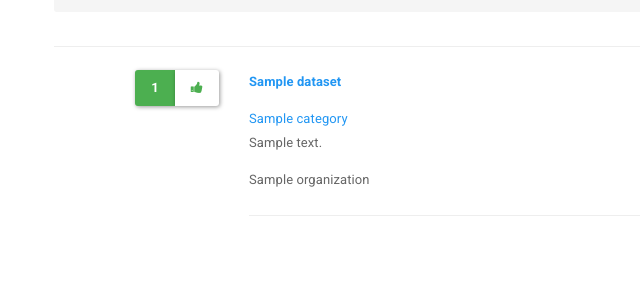
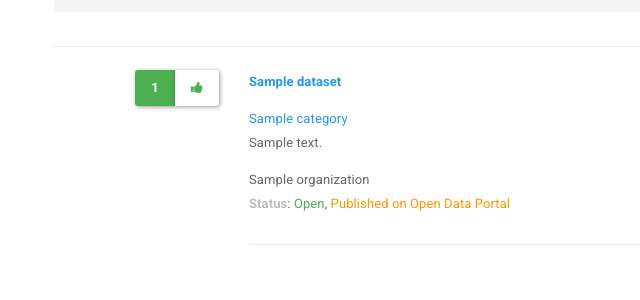
Before and after one commit to WorldBank-Transport/suggestdataset, a Django app: template datasets/templates/datasets/dataset_list.html in a window 1280 px wide. Shown: the part 297-597 px from the top of the page, without its empty margins (16-656 px from the left). Run offline with Django 3.2, Linux system fonts and the light colour scheme; tables that the repository leaves empty hold one stand-in row (values such as "Sample post"); the template is opened without the code that fills it: values that come from a table or form of the project are taken from there, most other values are stand-ins (such as "Sample title", 1, 10 or a date in 2020); parts of the project's set-up code (start-up, migrations or seed data) failed here and were passed over; some libraries are stand-ins or nearby versions.

Commit message:
add dataset status, close #3

```diff
--- a/datasets/filters.py
+++ b/datasets/filters.py
@@ -13,5 +13,5 @@ class DatasetFilter(django_filters.FilterSet):
 
     class Meta:
         model = Dataset
-        fields = ['categories', 'organization']
+        fields = ['categories', 'organization', 'status']
         order_by = ['-likes', '-date_created']
--- a/datasets/models.py
+++ b/datasets/models.py
@@ -46,6 +46,18 @@ class Organization(models.Model):
 @python_2_unicode_compatible
 class Dataset(models.Model):
     """A Dataset."""
+    UNDER_REVIEW = 'under review'
+    IN_PROGRESS = 'in progress'
+    PUBLISHED = 'published'
+    NOT_PUBLIC = 'not public'
+
+    STATUSES = (
+        (UNDER_REVIEW, _('Under review')),
+        (IN_PROGRESS, _('In progress')),
+        (PUBLISHED, _('Published on Open Data Portal')),
+        (NOT_PUBLIC, _('Not for public')),
+    )
+
     name = models.CharField(_('Name'), max_length=255)
     description = models.TextField(_('Desciption'), blank=True)
     likes = models.PositiveIntegerField(_('likes'), default=0,
@@ -56,6 +68,11 @@ class Dataset(models.Model):
     organization = models.ForeignKey(
         'datasets.Organization', blank=True, null=True,
         verbose_name=_('Organization'))
+    status = models.CharField(
+        _('Status'), max_length=255, blank=True, choices=STATUSES,
+        default=UNDER_REVIEW)
+    is_open_issue = models.BooleanField(
+        _('The issue is open'), blank=True, default=True)
     date_created = models.DateTimeField(
         _('Date created'), auto_now_add=True)
     date_updated = models.DateTimeField(
--- a/datasets/templates/datasets/dataset_list.html
+++ b/datasets/templates/datasets/dataset_list.html
@@ -97,6 +97,11 @@
                     <br>{{ dataset.description|truncatechars:100 |linebreaks }}
                 {% endif %}
                 <div class="">{{ dataset.organization }}</div>
+                <p>
+                    <label class="text-muted"><strong>{% trans "Status" %}</strong></label>:
+                    <span class="text-{{ dataset.is_open_issue|yesno:'success,danger' }}">{{ dataset.is_open_issue|yesno:'Open,Closed' }}</span>,
+                    <span class="text-warning">{{ dataset.get_status_display }}</span>
+                </p>
                 <hr>
             </div>
         </div>
--- a/datasets/views.py
+++ b/datasets/views.py
@@ -21,6 +21,7 @@ Dataset = apps.get_registered_model('datasets', 'Dataset')
 
 class DatasetList(FilterView):
     queryset = Dataset.objects\
+        .filter(is_open_issue=True)\
         .prefetch_related('categories', 'organization')\
         .order_by('-likes')
     template_name = 'datasets/dataset_list.html'
```
Also changed, not shown: datasets/templates/datasets/dataset_detail.html (+7 -1 lines), datasets/migrations/0002_dataset_add_status_fields.py (added).
